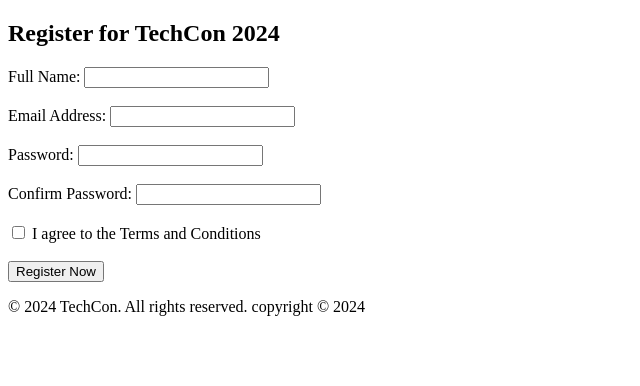
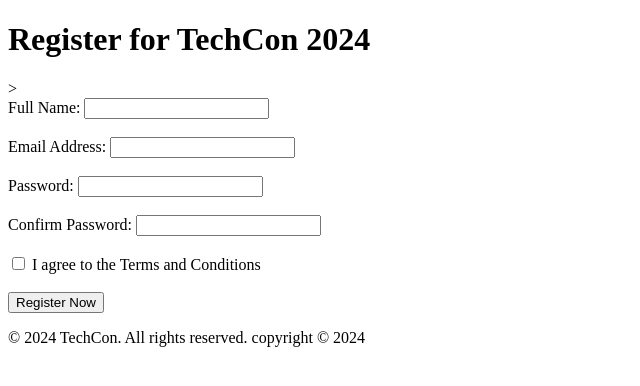
Before and after one commit to myriamleb9/TechCon_HTML, a plain HTML site: page techcon_website/register.html in a window 1280 px wide. Shown: the whole page, without its empty margins (0-640 px from the left). Drawn offline with Linux system fonts and the light colour scheme.

Commit message:
Create & edit the register page

```diff
--- a/techcon_website/register.html
+++ b/techcon_website/register.html
@@ -5,8 +5,11 @@
         <title> Register for TechCon 2024 </title>
     </head>
     <body>
+        <header>
+            <h1>Register for TechCon 2024 </h1>>
+        </header>
       <main>
-  <h2>Register for TechCon 2024</h2>
+
   <form action="/submit-registration" method="POST">
 
     <!-- Name Field -->
```
